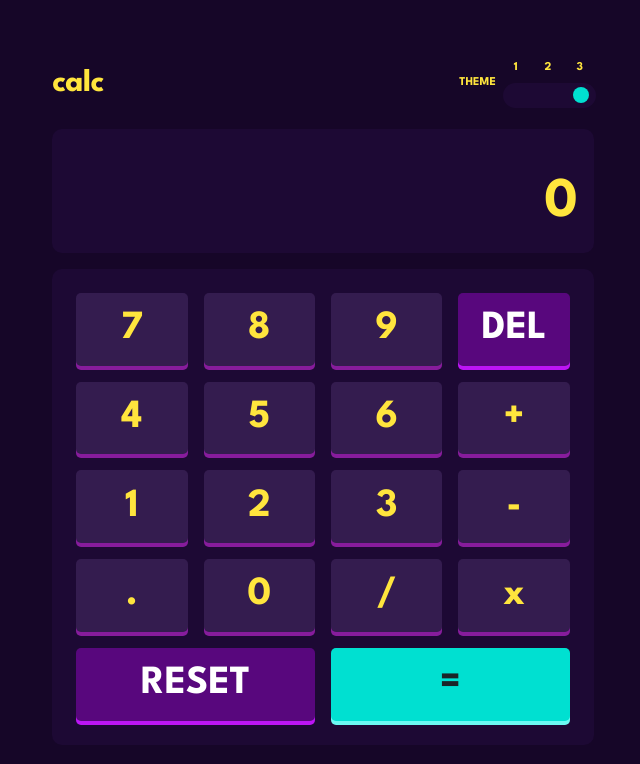
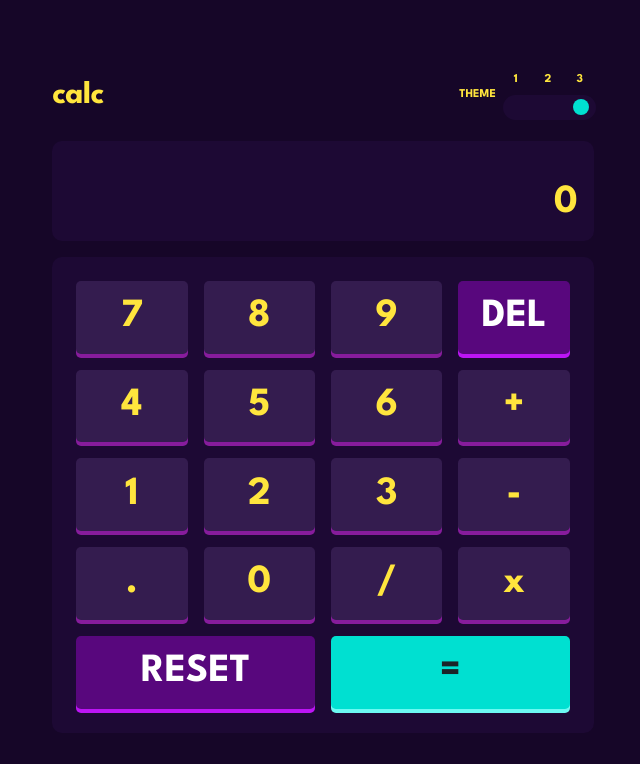
Before and after one commit to pronoia9/puny-math, a React (Create React App) app: page / in a window 1280 px wide. Shown: the top 764 px of the page, without its empty margins (317-957 px from the left). Built offline with nearby package versions, Linux system fonts and the light colour scheme.

Commit message:
move results styles

```diff
--- a/src/components/Results.scss
+++ b/src/components/Results.scss
@@ -1,6 +1,16 @@
 div.display {
+  padding: 0.5rem 1rem;
+  text-align: right;
+  margin-block: 1rem;
+  font-size: 2.5rem;
+  font-weight: 700;
+
   div.secondDisplay {
+    font-size: 1rem;
+    font-weight: 500;
+    min-height: 1.5rem;
   }
+
   div.current {
   }
 }
--- a/src/index.scss
+++ b/src/index.scss
@@ -294,20 +294,6 @@ h1 {
   }
 }
 
-.display {
-  padding: .5rem 1rem;
-  text-align: right;
-  margin-block: 1rem;
-  font-size: 2.5rem;
-  font-weight: 700;
-}
-
-.secondDisplay {
-  font-size: 1rem;
-  font-weight: 500;
-  min-height: 1.5rem;
-}
-
 /**************************************/
 /***********light COLORS***********/
 /**************************************/
```
